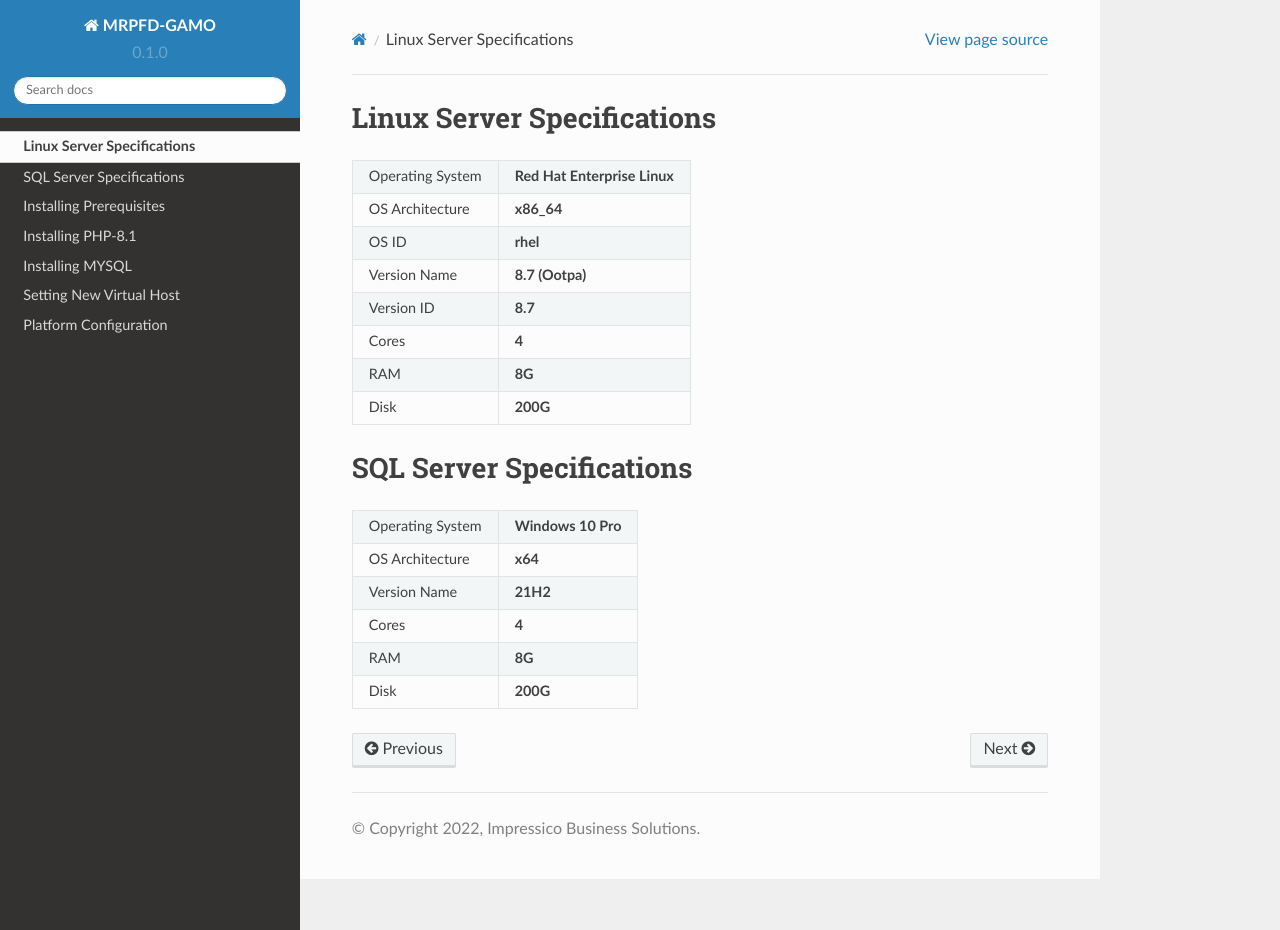
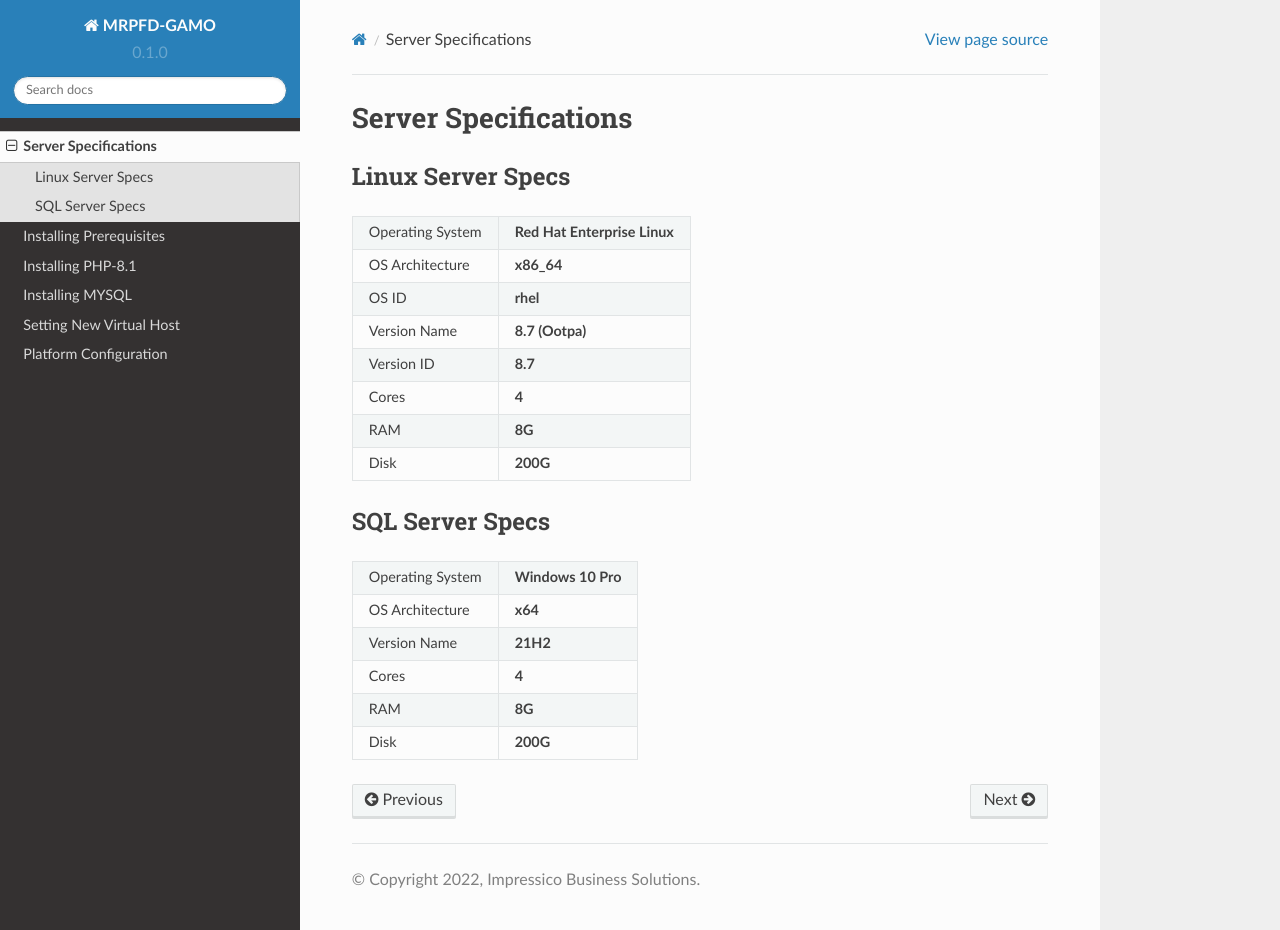
Before and after one commit to madhu-ibs/mrpfd-gamo-documentation, a Sphinx documentation site: the page built from docs/source/specs.rst, in a window 1280 px wide and 930 px high. Built offline with Sphinx 7.4.7 and the Read the Docs theme 2.0.0, drawn with Linux system fonts in a browser that asks for light colours.

Commit message:
Update specs.rst

```diff
--- a/docs/source/specs.rst
+++ b/docs/source/specs.rst
@@ -1,6 +1,8 @@
-Linux Server Specifications
+Server Specifications
 ==================================================
 
+Linux Server Specs
+-----------------
 +------------------+------------------------------+
 | Operating System | **Red Hat Enterprise Linux** |
 +------------------+------------------------------+
@@ -20,8 +22,8 @@ Linux Server Specifications
 +------------------+------------------------------+
 
 
-SQL Server Specifications
-==================================================
+SQL Server Specs
+--------------------------
 
 +------------------+--------------------+
 | Operating System | **Windows 10 Pro** |
```
